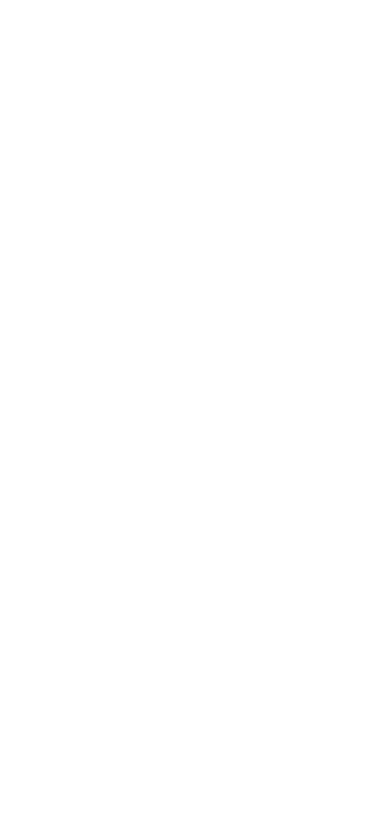
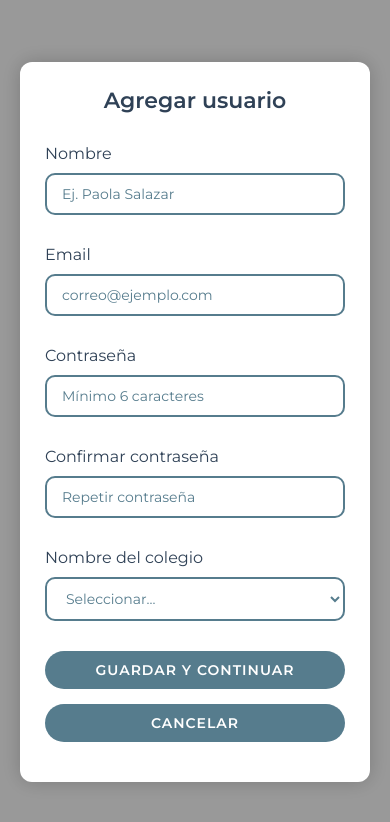
Before and after one commit to Derck23/Generador-Horarios, a React (Vite) app: page /registrar-usuario in a window 390 px wide. Before the commit this address had no page. Shown: the top 822 px of the page. Built offline with nearby package versions, Linux system fonts and the light colour scheme.

Commit message:
Modal de registros responsivos

```diff
--- a/src/App.jsx
+++ b/src/App.jsx
@@ -7,6 +7,8 @@
 import Profesor from './Pages/Profesor';
 import Usuario from './Pages/Usuario';
 import CrearColegio from './Components/Modal/CrearColegio';
+import RegistrarUsuario from './Components/Modal/RegistrarUsuario';
+
 
 
 
@@ -21,6 +23,7 @@
         <Route path="/Profesor" element={<Profesor />} />
         <Route path="/Usuario" element={<Usuario />} />
         <Route path="/crear-colegio" element={<CrearColegio />} />
+        <Route path="/registrar-usuario" element={<RegistrarUsuario />} />
 
       </Routes>
     </Router>
--- a/src/Components/Modal/CrearColegio.jsx
+++ b/src/Components/Modal/CrearColegio.jsx
@@ -1,16 +1,19 @@
 import React, { useState } from 'react';
 import '../../styles/modal.css';
+import { useNavigate } from 'react-router-dom';
 
 const CrearColegio = () => {
   const [nombreColegio, setNombreColegio] = useState('');
+  const navigate = useNavigate();
 
   const handleSubmit = (e) => {
     e.preventDefault();
     console.log('Colegio guardado:', nombreColegio);
   };
   const handleCancel = () => {
-    navigate('/');
-  };
+    console.log('cancelar');
+    window.location.href = '/Home';
+};
 
   return (
     <div className="crearcolegio-container">
--- /dev/null
+++ b/src/Components/Modal/RegistrarUsuario.jsx
@@ -0,0 +1,113 @@
+import React, { useState } from 'react';
+import { useNavigate } from 'react-router-dom';
+import '../../styles/modal.css';
+
+const RegistrarUsuario = () => {
+  const [formData, setFormData] = useState({
+    nombre: '',
+    email: '',
+    password: '',
+    confirmar: '',
+    colegio: '',
+  });
+
+  const navigate = useNavigate();
+
+  const handleChange = (e) => {
+    setFormData({
+      ...formData,
+      [e.target.name]: e.target.value
+    });
+  };
+
+  const handleSubmit = (e) => {
+    e.preventDefault();
+    if (formData.password !== formData.confirmar) {
+      alert("Las contraseñas no coinciden");
+      return;
+    }
+
+    console.log("Usuario registrado:", formData);
+    navigate('/Home');
+  };
+
+  const handleCancel = () => {
+    console.log('cancelar');
+    window.location.href = '/';
+};
+
+  return (
+    <div className="crearcolegio-container">
+      <div className="crearcolegio-card">
+        <h2 className="crearcolegio-title">Agregar usuario</h2>
+        <form className="crearcolegio-form" onSubmit={handleSubmit}>
+          <label className="crearcolegio-label">Nombre</label>
+          <input
+            type="text"
+            name="nombre"
+            placeholder="Ej. Paola Salazar"
+            value={formData.nombre}
+            onChange={handleChange}
+            className="crearcolegio-input"
+            required
+          />
+
+          <label className="crearcolegio-label">Email</label>
+          <input
+            type="email"
+            name="email"
+            placeholder="correo@ejemplo.com"
+            value={formData.email}
+            onChange={handleChange}
+            className="crearcolegio-input"
+            required
+          />
+
+          <label className="crearcolegio-label">Contraseña</label>
+          <input
+            type="password"
+            name="password"
+            placeholder="Mínimo 6 caracteres"
+            value={formData.password}
+            onChange={handleChange}
+            className="crearcolegio-input"
+            required
+          />
+
+          <label className="crearcolegio-label">Confirmar contraseña</label>
+          <input
+            type="password"
+            name="confirmar"
+            placeholder="Repetir contraseña"
+            value={formData.confirmar}
+            onChange={handleChange}
+            className="crearcolegio-input"
+            required
+          />
+
+          <label className="crearcolegio-label">Nombre del colegio</label>
+          <select
+            name="colegio"
+            value={formData.colegio}
+            onChange={handleChange}
+            className="crearcolegio-input"
+            required
+          >
+            <option value="">Seleccionar...</option>
+            <option value="Colegio A">Colegio A</option>
+            <option value="Colegio B">Colegio B</option>
+          </select>
+
+          <button type="submit" className="crearcolegio-btn">
+            Guardar y continuar
+          </button>
+          <button type="button" className="crearcolegio-btn" onClick={handleCancel}>
+            Cancelar
+          </button>
+        </form>
+      </div>
+    </div>
+  );
+};
+
+export default RegistrarUsuario;
--- a/src/Pages/Login.jsx
+++ b/src/Pages/Login.jsx
@@ -22,7 +22,7 @@
           </div>
           <div className="login-content">
           <p className="register-text">
-            ¿No tienes cuenta? <a href="#">Registrarme</a>
+            ¿No tienes cuenta? <Link to="/registrar-usuario">Registrarme</Link>
           </p>
         </div>
         </div>
```
Also changed, not shown: src/styles/modal.css (line endings or trailing spaces).
